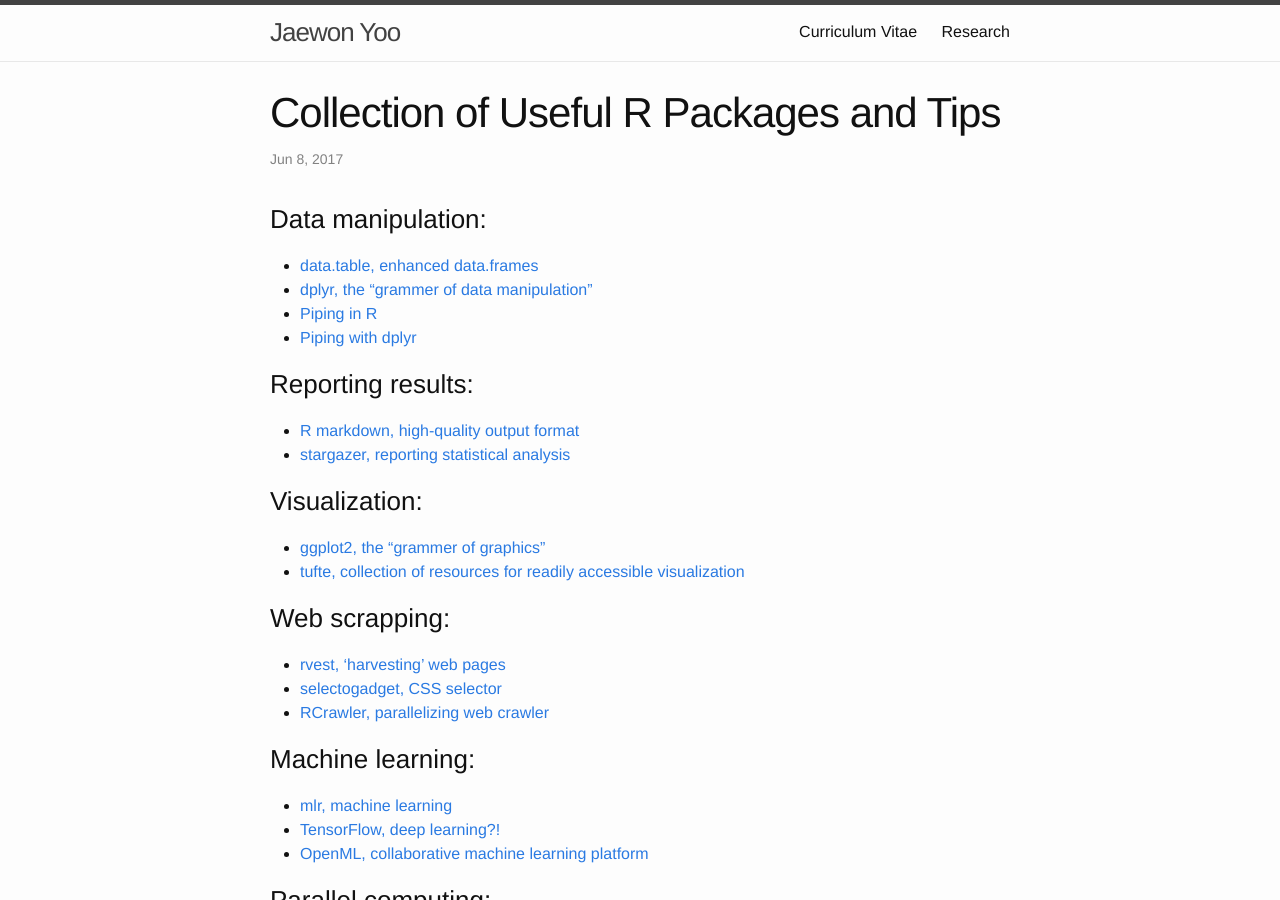
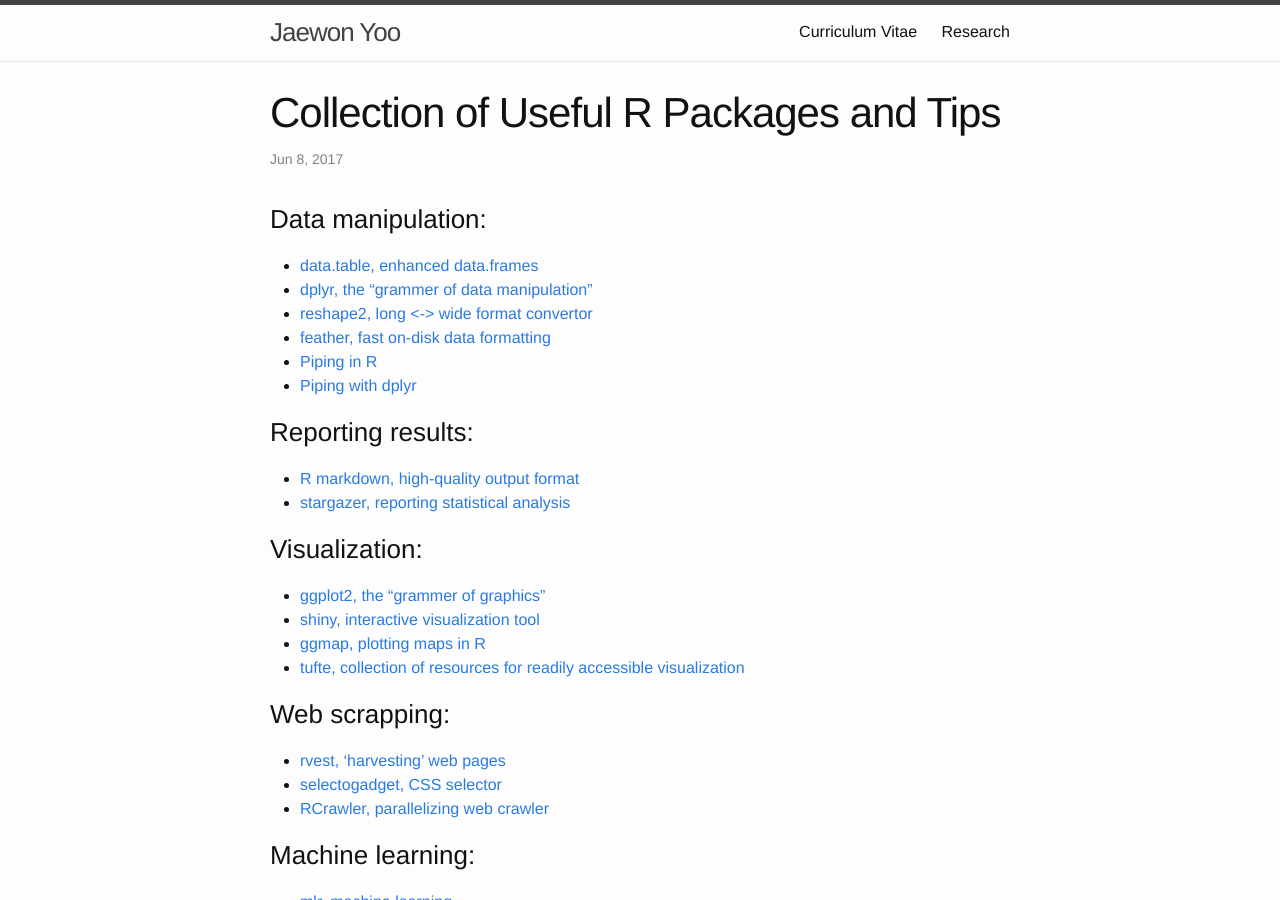
Before and after one commit to j1yoo/j1yoo.github.io, a Jekyll site: the page built from _posts/2017-06-08-useful_r_packages.md, in a window 1280 px wide and 900 px high. Built offline with Jekyll 4.4.1, drawn with Linux system fonts in a browser that asks for light colours.

Commit message:
Create 2017-06-08-useful_r_packages.md

```diff
--- a/_posts/2017-06-08-useful_r_packages.md
+++ b/_posts/2017-06-08-useful_r_packages.md
@@ -7,6 +7,8 @@
 ### Data manipulation:
 * [data.table, enhanced data.frames](https://s3.amazonaws.com/assets.datacamp.com/img/blog/data+table+cheat+sheet.pdf)
 * [dplyr, the "grammer of data manipulation"](https://www.rstudio.com/wp-content/uploads/2015/02/data-wrangling-cheatsheet.pdf)
+* [reshape2, long <-> wide format convertor](http://seananderson.ca/2013/10/19/reshape.html)
+* [feather, fast on-disk data formatting](https://blog.rstudio.org/2016/03/29/feather/)
 * [Piping in R](https://www.r-statistics.com/2014/08/simpler-r-coding-with-pipes-the-present-and-future-of-the-magrittr-package/)
 * [Piping with dplyr](http://seananderson.ca/2014/09/13/dplyr-intro.html)
 
@@ -16,6 +18,8 @@
 
 ### Visualization:
 * [ggplot2, the "grammer of graphics"](https://www.rstudio.com/wp-content/uploads/2015/03/ggplot2-cheatsheet.pdf)
+* [shiny, interactive visualization tool](http://rstudio.github.io/shiny/tutorial/)
+* [ggmap, plotting maps in R](https://github.com/dkahle/ggmap)
 * [tufte, collection of resources for readily accessible visualization](http://motioninsocial.com/tufte/#introduction)
 
 ### Web scrapping:
```
